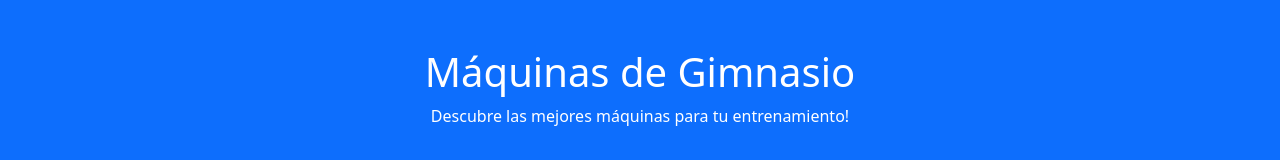
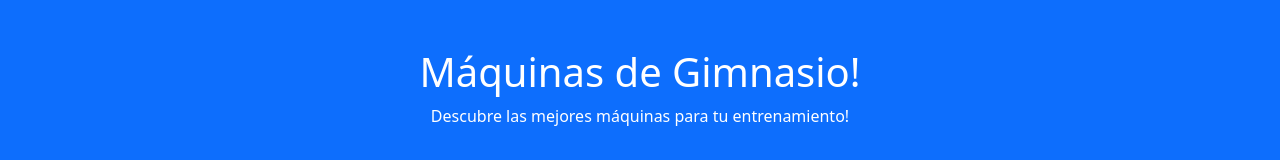
Before and after one commit to DiegoCastroT/bootstrap, a website: page index.html in a window 1280 px wide. Shown: the top 160 px of the page. Drawn offline with nearby package versions, Linux system fonts and the light colour scheme.

Commit message:
Initial structure

```diff
--- a/index.html
+++ b/index.html
@@ -15,7 +15,7 @@
     <script src="node_modules/bootstrap/dist/js/bootstrap.bundle.min.js"></script>
 
     <div class="container-fluid p-5 bg-primary text-white text-center">
-        <h1>Máquinas de Gimnasio</h1>
+        <h1>Máquinas de Gimnasio!</h1>
         <p>Descubre las mejores máquinas para tu entrenamiento!</p>
     </div>
 
```
